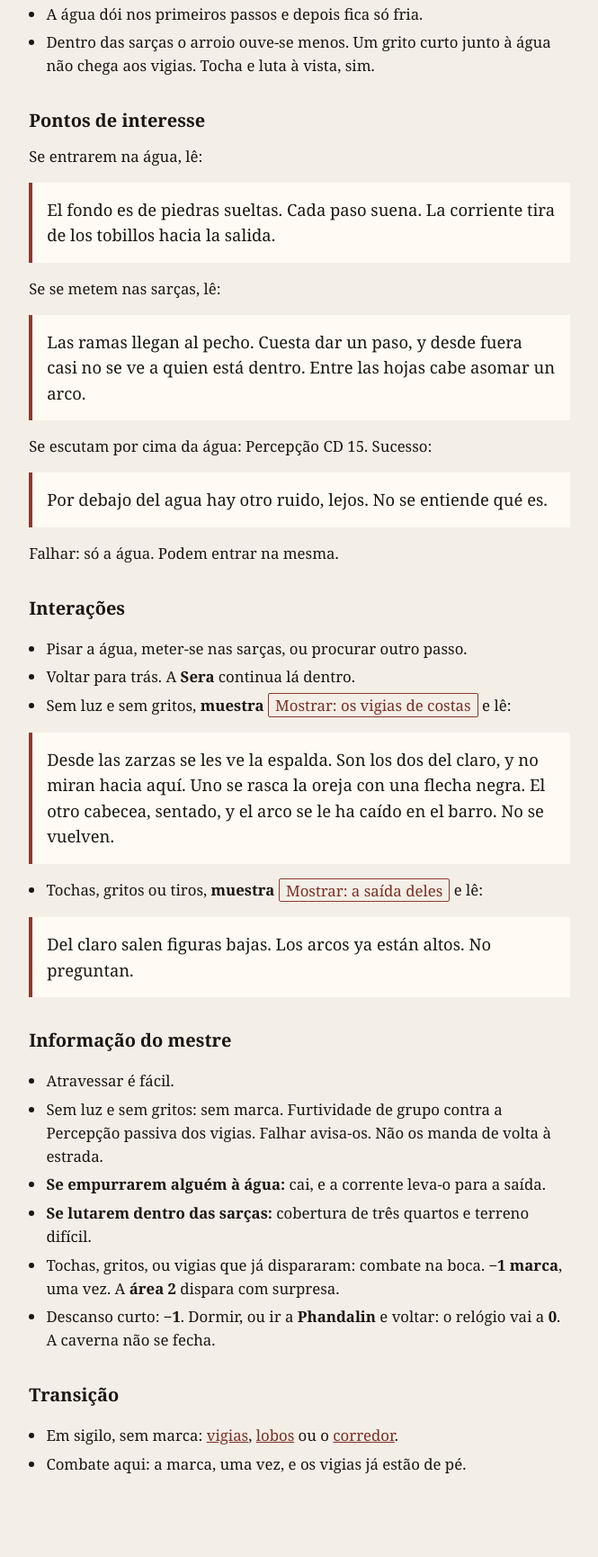
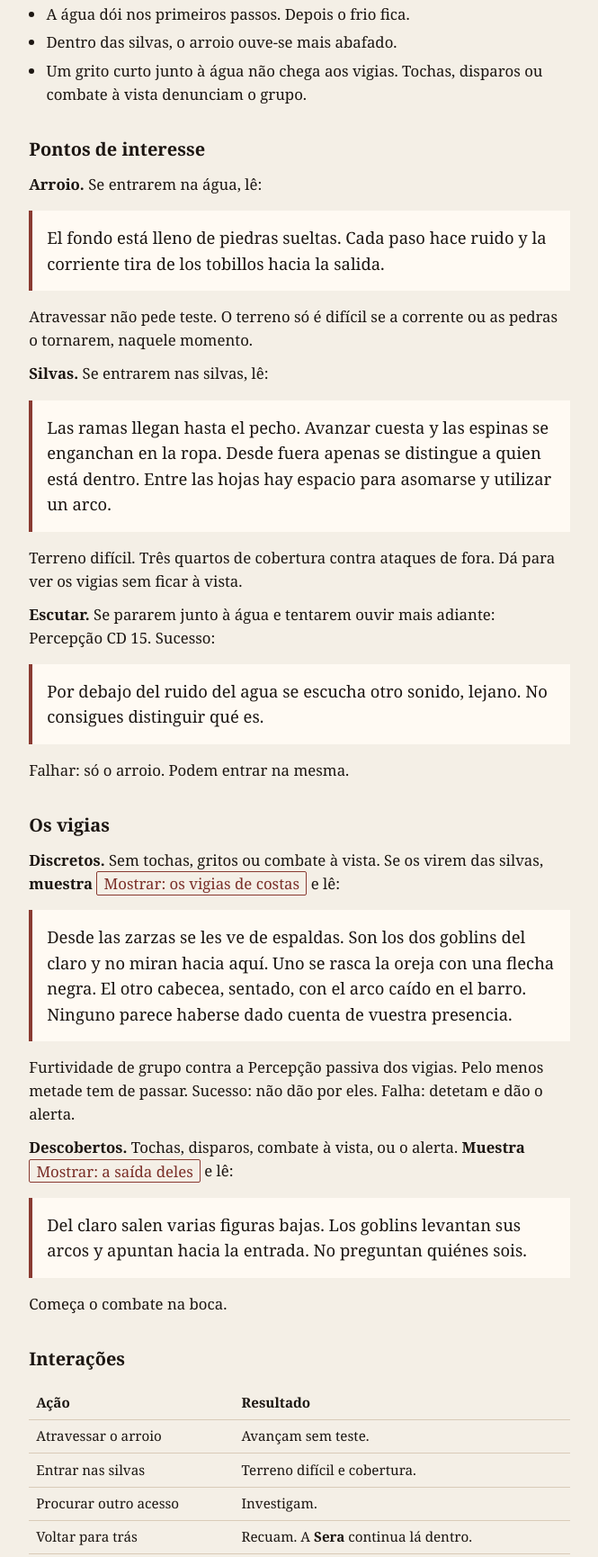
Before and after one commit to rasta-mmn/fandelverOneShot, a plain HTML site: page historia-principal/04-area-1-boca.html in a window 1280 px wide. Shown: the part 915-2645 px from the top of the page at 90% size, without its empty margins (307-972 px from the left). Drawn offline with Linux system fonts and the light colour scheme.

Commit message:
docs: sequence the cave mouth before the watchers
They choose the water or the briars, then sneak or get seen. Alert and the fight that follows it cost one mark.

Co-authored-by: Cursor <cursoragent@cursor.com>

```diff
--- a/historia-principal/04-area-1-boca.html
+++ b/historia-principal/04-area-1-boca.html
@@ -14,25 +14,33 @@
 <p><strong>Muestra</strong> a <a class="mostrar" href="../laminas/paisagens/l-gruta.jpg" target="_blank" rel="noopener">Mostrar: gruta</a>.</p>
 <blockquote><p>El bosque termina al pie de una loma rocosa. Frente a ustedes se abre una cueva oscura, de la que sale un arroyo de agua helada. Al entrar en la gruta, el agua les llega hasta las rodillas y la corriente empuja contra sus piernas.</p><p>El ruido del arroyo llena la entrada y apenas permite escuchar nada más. El aire es frío y huele a tierra mojada y hojas podridas.</p><p>A la derecha, junto a la pared de roca, hay un sendero estrecho de barro. Está lleno de pequeñas huellas que entran y salen de la cueva. A la izquierda, unas zarzas espesas cubren parte de la orilla y llegan hasta el agua.</p><p>Unos metros más adentro, la oscuridad oculta el resto de la gruta. No se oyen voces ni se ve movimiento.</p><p>El rastro de Sera termina aquí.</p><p><strong>¿Cómo vais a entrar?</strong></p></blockquote>
 <h2>O ambiente</h2>
-<p>Não acrescentes isto sozinho. Sai quando ficarem parados ou perguntarem o que sentem.</p>
-<ul><li>A água dói nos primeiros passos e depois fica só fria.</li><li>Dentro das sarças o arroio ouve-se menos. Um grito curto junto à água não chega aos vigias. Tocha e luta à vista, sim.</li></ul>
+<p>Não acrescentes isto sozinho. Sai se ficarem parados, investigarem, ou perguntarem o que sentem.</p>
+<ul><li>A água dói nos primeiros passos. Depois o frio fica.</li><li>Dentro das silvas, o arroio ouve-se mais abafado.</li><li>Um grito curto junto à água não chega aos vigias. Tochas, disparos ou combate à vista denunciam o grupo.</li></ul>
 <h2>Pontos de interesse</h2>
-<p>Se entrarem na água, lê:</p>
-<blockquote><p>El fondo es de piedras sueltas. Cada paso suena. La corriente tira de los tobillos hacia la salida.</p></blockquote>
-<p>Se se metem nas sarças, lê:</p>
-<blockquote><p>Las ramas llegan al pecho. Cuesta dar un paso, y desde fuera casi no se ve a quien está dentro. Entre las hojas cabe asomar un arco.</p></blockquote>
-<p>Se escutam por cima da água: Percepção CD 15. Sucesso:</p>
-<blockquote><p>Por debajo del agua hay otro ruido, lejos. No se entiende qué es.</p></blockquote>
-<p>Falhar: só a água. Podem entrar na mesma.</p>
+<p><strong>Arroio.</strong> Se entrarem na água, lê:</p>
+<blockquote><p>El fondo está lleno de piedras sueltas. Cada paso hace ruido y la corriente tira de los tobillos hacia la salida.</p></blockquote>
+<p>Atravessar não pede teste. O terreno só é difícil se a corrente ou as pedras o tornarem, naquele momento.</p>
+<p><strong>Silvas.</strong> Se entrarem nas silvas, lê:</p>
+<blockquote><p>Las ramas llegan hasta el pecho. Avanzar cuesta y las espinas se enganchan en la ropa. Desde fuera apenas se distingue a quien está dentro. Entre las hojas hay espacio para asomarse y utilizar un arco.</p></blockquote>
+<p>Terreno difícil. Três quartos de cobertura contra ataques de fora. Dá para ver os vigias sem ficar à vista.</p>
+<p><strong>Escutar.</strong> Se pararem junto à água e tentarem ouvir mais adiante: Percepção CD 15. Sucesso:</p>
+<blockquote><p>Por debajo del ruido del agua se escucha otro sonido, lejano. No consigues distinguir qué es.</p></blockquote>
+<p>Falhar: só o arroio. Podem entrar na mesma.</p>
+<h2>Os vigias</h2>
+<p><strong>Discretos.</strong> Sem tochas, gritos ou combate à vista. Se os virem das silvas, <strong>muestra</strong> <a class="mostrar" href="../laminas/04-vigias-costas.jpg" target="_blank" rel="noopener">Mostrar: os vigias de costas</a> e lê:</p>
+<blockquote><p>Desde las zarzas se les ve de espaldas. Son los dos goblins del claro y no miran hacia aquí. Uno se rasca la oreja con una flecha negra. El otro cabecea, sentado, con el arco caído en el barro. Ninguno parece haberse dado cuenta de vuestra presencia.</p></blockquote>
+<p>Furtividade de grupo contra a Percepção passiva dos vigias. Pelo menos metade tem de passar. Sucesso: não dão por eles. Falha: detetam e dão o alerta.</p>
+<p><strong>Descobertos.</strong> Tochas, disparos, combate à vista, ou o alerta. <strong>Muestra</strong> <a class="mostrar" href="../laminas/05-saida-goblins.jpg" target="_blank" rel="noopener">Mostrar: a saída deles</a> e lê:</p>
+<blockquote><p>Del claro salen varias figuras bajas. Los goblins levantan sus arcos y apuntan hacia la entrada. No preguntan quiénes sois.</p></blockquote>
+<p>Começa o combate na boca.</p>
 <h2>Interações</h2>
-<ul><li>Pisar a água, meter-se nas sarças, ou procurar outro passo.</li><li>Voltar para trás. A <strong>Sera</strong> continua lá dentro.</li><li>Sem luz e sem gritos, <strong>muestra</strong> <a class="mostrar" href="../laminas/04-vigias-costas.jpg" target="_blank" rel="noopener">Mostrar: os vigias de costas</a> e lê:</li></ul>
-<blockquote><p>Desde las zarzas se les ve la espalda. Son los dos del claro, y no miran hacia aquí. Uno se rasca la oreja con una flecha negra. El otro cabecea, sentado, y el arco se le ha caído en el barro. No se vuelven.</p></blockquote>
-<ul><li>Tochas, gritos ou tiros, <strong>muestra</strong> <a class="mostrar" href="../laminas/05-saida-goblins.jpg" target="_blank" rel="noopener">Mostrar: a saída deles</a> e lê:</li></ul>
-<blockquote><p>Del claro salen figuras bajas. Los arcos ya están altos. No preguntan.</p></blockquote>
-<h2>Informação do mestre</h2>
-<ul><li>Atravessar é fácil.</li><li>Sem luz e sem gritos: sem marca. Furtividade de grupo contra a Percepção passiva dos vigias. Falhar avisa-os. Não os manda de volta à estrada.</li><li><strong>Se empurrarem alguém à água:</strong> cai, e a corrente leva-o para a saída.</li><li><strong>Se lutarem dentro das sarças:</strong> cobertura de três quartos e terreno difícil.</li><li>Tochas, gritos, ou vigias que já dispararam: combate na boca. <strong>−1 marca</strong>, uma vez. A <strong>área 2</strong> dispara com surpresa.</li><li>Descanso curto: <strong>−1</strong>. Dormir, ou ir a <strong>Phandalin</strong> e voltar: o relógio vai a <strong>0</strong>. A caverna não se fecha.</li></ul>
+<table><thead><tr><th>Ação</th><th>Resultado</th></tr></thead><tbody><tr><td>Atravessar o arroio</td><td>Avançam sem teste.</td></tr><tr><td>Entrar nas silvas</td><td>Terreno difícil e cobertura.</td></tr><tr><td>Procurar outro acesso</td><td>Investigam.</td></tr><tr><td>Voltar para trás</td><td>Recuam. A <strong>Sera</strong> continua lá dentro.</td></tr><tr><td>Empurrar alguém à água</td><td>Cai. A corrente leva-o para a saída.</td></tr><tr><td>Lutar nas silvas</td><td>Terreno difícil e três quartos de cobertura.</td></tr></tbody></table>
+<h2>Relógio</h2>
+<p>Uma marca, uma vez, se esta entrada acabar em alerta ou combate. Alerta que passa logo a combate é o mesmo incidente: <strong>−1</strong>, não dois. No <a href="00-sera-e-relogio.html" target="_blank" rel="noopener">relógio</a>.</p>
+<ul><li>Passagem discreta: sem marca.</li><li>Vigias detetam, ou combate na boca: <strong>−1</strong>.</li><li>Descanso curto: <strong>−1</strong>.</li><li>Descanso longo, ou ida a <strong>Phandalin</strong> e regresso: o relógio vai a <strong>0</strong>. A caverna não se fecha.</li></ul>
 <h2>Transição</h2>
-<ul><li>Em sigilo, sem marca: <a href="05-area-2-vigias.html" target="_blank" rel="noopener">vigias</a>, <a href="06-area-3-perrera.html" target="_blank" rel="noopener">lobos</a> ou o <a href="07-area-4-pasaje.html" target="_blank" rel="noopener">corredor</a>.</li><li>Combate aqui: a marca, uma vez, e os vigias já estão de pé.</li></ul>
+<p>Sem serem detetados: <a href="05-area-2-vigias.html" target="_blank" rel="noopener">vigias</a>, <a href="06-area-3-perrera.html" target="_blank" rel="noopener">lobos</a> ou o <a href="07-area-4-pasaje.html" target="_blank" rel="noopener">corredor</a>.</p>
+<p>Combate na entrada: a marca, uma vez. Os vigias ficam de pé. A <a href="05-area-2-vigias.html" target="_blank" rel="noopener">área 2</a> já sabe que entraram. Não é surpresa: estão prontos e disparam primeiro.</p>
 </main>
 <script>
 const relogio = document.querySelector("[data-relogio]");
```
Also changed, not shown: 1 other file.
